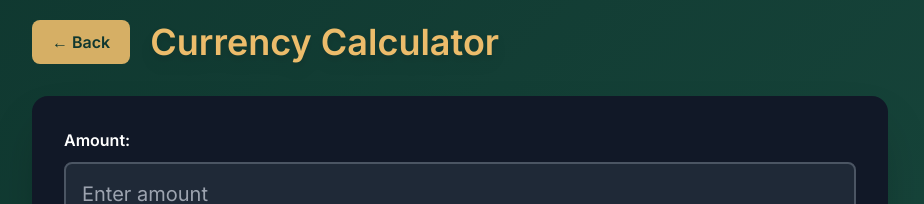
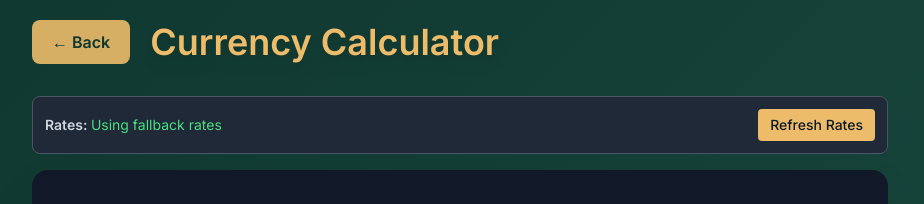
Before and after one commit to uzicodes/Calcu-Mate, a Next.js app: page /calculator/currency in a window 1280 px wide. Shown: the top 204 px of the page, without its empty margins (180-1104 px from the left). Built offline with nearby package versions, Linux system fonts and the light colour scheme; no server answers; a web font is replaced by a local one.

Commit message:
added ExchangeRate-API for real-time currency rates

```diff
--- a/src/app/calculator/currency/page.tsx
+++ b/src/app/calculator/currency/page.tsx
@@ -1,7 +1,11 @@
 'use client';
 
-import { useState } from 'react';
+import { useState, useEffect } from 'react';
 import Link from 'next/link';
+
+interface ExchangeRates {
+  [key: string]: number;
+}
 
 export default function CurrencyCalculator() {
   const [amount, setAmount] = useState<string>('');
@@ -9,8 +13,12 @@ export default function CurrencyCalculator() {
   const [toCurrency, setToCurrency] = useState<string>('EUR');
   const [result, setResult] = useState<string>('');
   const [rate, setRate] = useState<string>('');
+  const [exchangeRates, setExchangeRates] = useState<ExchangeRates>({});
+  const [isLoading, setIsLoading] = useState<boolean>(false);
+  const [lastUpdated, setLastUpdated] = useState<string>('');
 
-  const exchangeRates: { [key: string]: number } = {
+  // Fallback static rates (backup if API fails)
+  const fallbackRates: ExchangeRates = {
     USD: 1,
     EUR: 0.85,
     GBP: 0.73,
@@ -23,6 +31,36 @@ export default function CurrencyCalculator() {
     BRL: 5.2,
     BDT: 110
   };
+
+  // Fetch real-time exchange rates
+  const fetchExchangeRates = async (): Promise<void> => {
+    setIsLoading(true);
+    try {
+      const response = await fetch('https://api.exchangerate-api.com/v4/latest/USD');
+      const data = await response.json();
+
+      if (data && data.rates) {
+        setExchangeRates({ USD: 1, ...data.rates });
+        setLastUpdated(new Date().toLocaleString());
+      } else {
+        // Use fallback rates if API response is invalid
+        setExchangeRates(fallbackRates);
+        setLastUpdated('Using fallback rates');
+      }
+    } catch (error) {
+      console.error('Failed to fetch exchange rates:', error);
+      // Use fallback rates if API fails
+      setExchangeRates(fallbackRates);
+      setLastUpdated('Using fallback rates');
+    } finally {
+      setIsLoading(false);
+    }
+  };
+
+  // Load rates on component mount
+  useEffect(() => {
+    fetchExchangeRates();
+  }, []);
 
   const calculateCurrency = (): void => {
     const amt = parseFloat(amount);
@@ -58,7 +96,10 @@ export default function CurrencyCalculator() {
     setResult('');
   };
 
-  const currencies = Object.keys(exchangeRates);
+  // Get available currencies (use fallback if rates not loaded)
+  const currencies = Object.keys(exchangeRates).length > 0
+    ? Object.keys(exchangeRates).sort()
+    : Object.keys(fallbackRates).sort();
 
   const currencyNames: { [key: string]: string } = {
     USD: 'USD (United States)',
@@ -80,6 +121,25 @@ export default function CurrencyCalculator() {
         <div className="calculator-header">
           <Link href="/" className="back-btn">← Back</Link>
           <h1>Currency Calculator</h1>
+        </div>
+
+        {/* Exchange Rate Status */}
+        <div className="mb-4 p-3 bg-gray-800 border border-gray-600 rounded-lg flex justify-between items-center">
+          <div className="text-sm text-gray-300">
+            <span className="font-semibold">Rates: </span>
+            {isLoading ? (
+              <span className="text-yellow-400">Updating...</span>
+            ) : (
+              <span className="text-green-400">{lastUpdated}</span>
+            )}
+          </div>
+          <button
+            onClick={fetchExchangeRates}
+            disabled={isLoading}
+            className="px-3 py-1.5 bg-calc-gold text-gray-900 rounded text-sm font-medium hover:bg-calc-gold-light transition-colors disabled:opacity-50"
+          >
+            {isLoading ? 'Updating...' : 'Refresh Rates'}
+          </button>
         </div>
 
         <div className="calculator">
--- a/src/app/calculator/percentage/page.tsx
+++ b/src/app/calculator/percentage/page.tsx
@@ -55,12 +55,6 @@ export default function PercentageCalculator() {
         </div>
 
         <div className="calculator">
-          <div className="display">
-            <div className="current-operand">
-              {result ? `Result: ${result}` : 'Enter values to calculate'}
-            </div>
-          </div>
-
           <div className="mb-5">
             <label className="block mb-2.5 font-semibold">
               Calculation Type:
```
